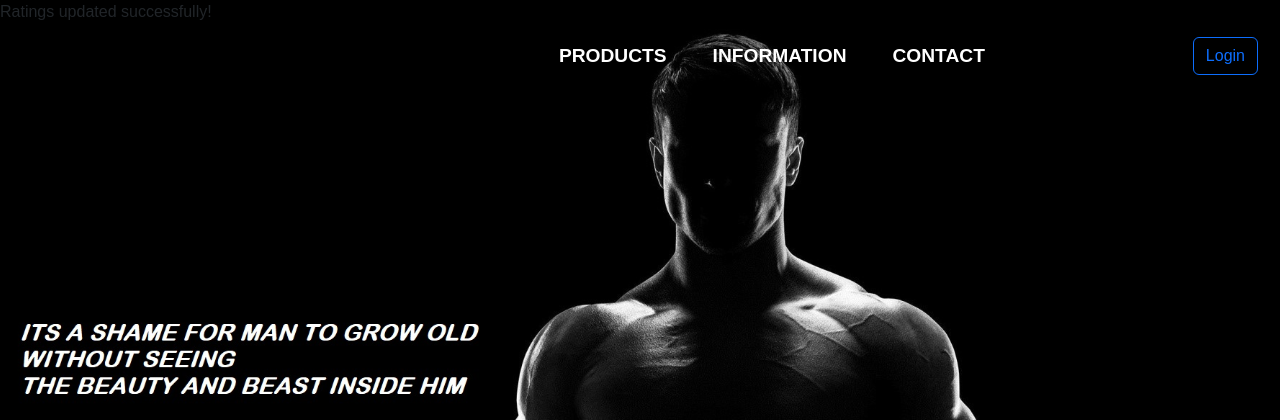
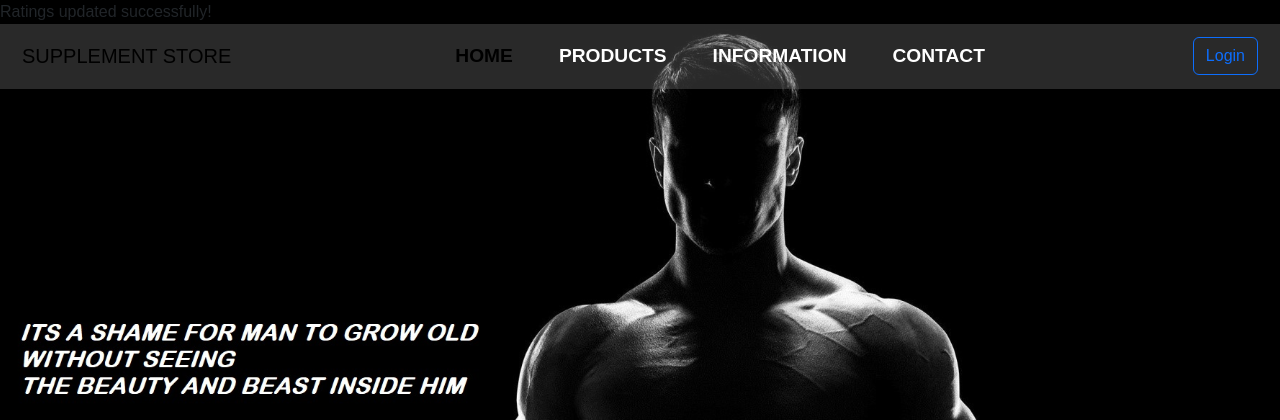
Before and after one commit to HimanM/Suppliment-Store, a PHP site: page /send_mail/index.php in a window 1280 px wide. Shown: the top 420 px of the page. Run offline with PHP 8.4, Linux system fonts and the light colour scheme; data comes from the database, SQL or seed files in the repository.

Commit message:
changes in css

```diff
--- a/CSS/login_styles.css
+++ b/CSS/login_styles.css
@@ -1,6 +1,6 @@
 /* Center navigation and make it transparent */
 .navbar {
-    background-color: rgba(0, 0, 0, 0.377); /* 50% transparency */
+    background-color: rgba(110, 110, 110, 0.377); /* 50% transparency */
     padding: 10px;
 }
 
```
Also changed, not shown: images/bg2.png (added).
